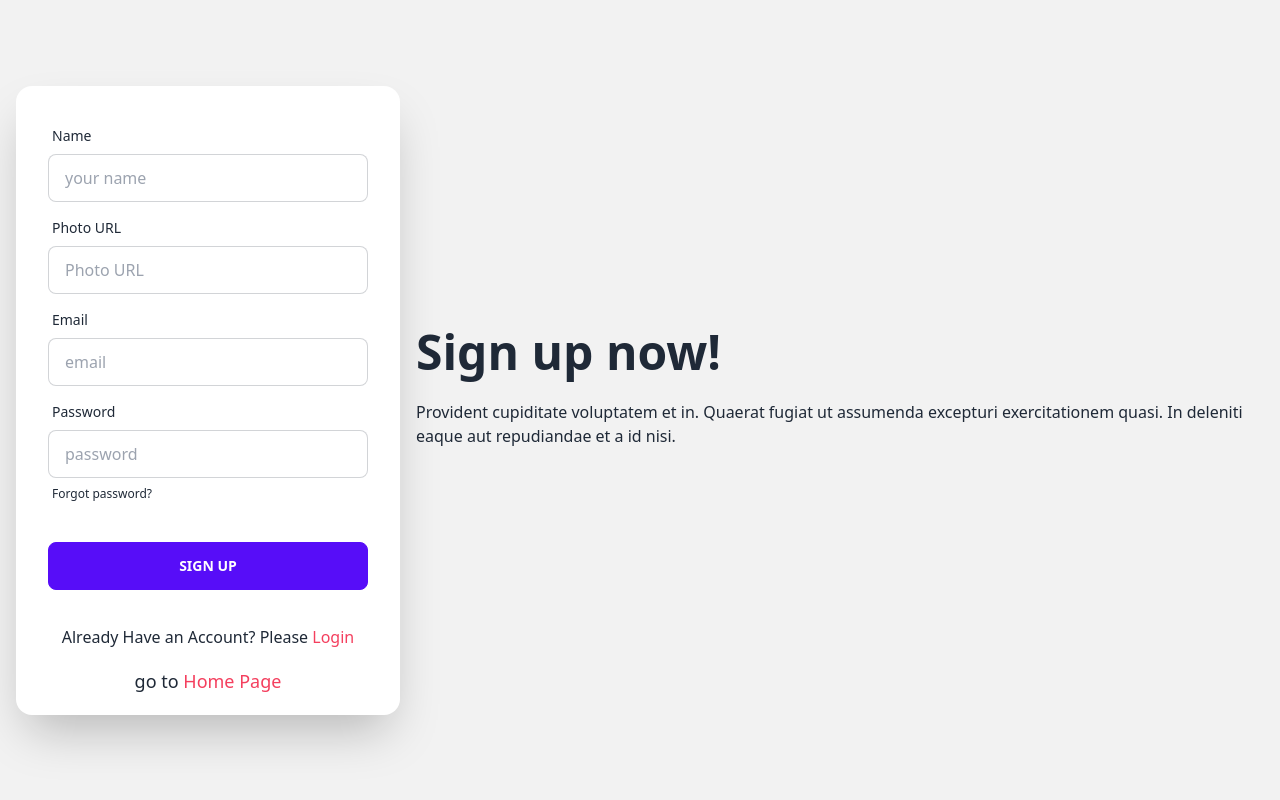
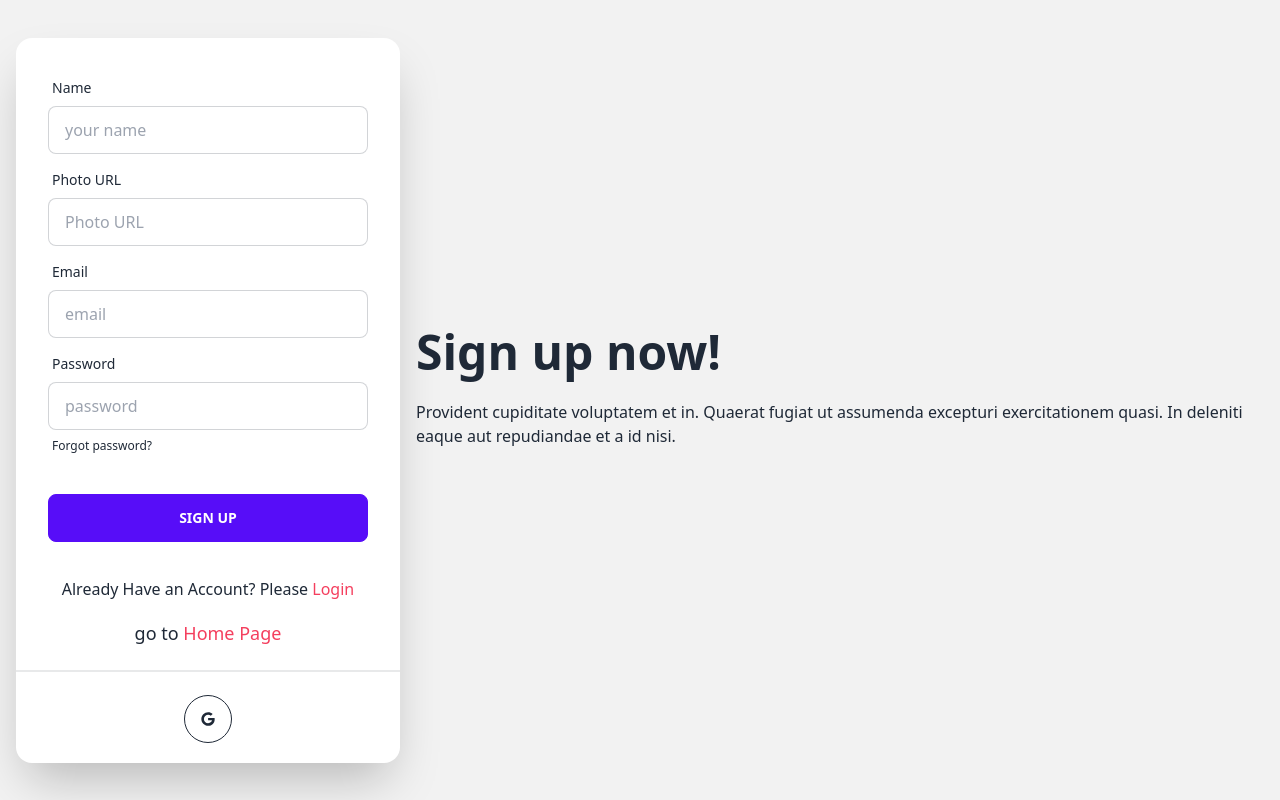
Before and after one commit to ahasan7861/Bistro-Boss-Restaurant-Client-finalProject, a React (Vite) app: page /signup in a window 1280 px wide. Built offline with nearby package versions, Linux system fonts and the light colour scheme; no server answers.

Commit message:
Load All Users

```diff
--- a/src/Layout/DashBoard.jsx
+++ b/src/Layout/DashBoard.jsx
@@ -10,7 +10,7 @@
   return (
     <div className="drawer drawer-mobile">
       <input id="my-drawer-2" type="checkbox" className="drawer-toggle" />
-      <div className="drawer-content flex flex-col items-center justify-center">
+      <div className="drawer-content  flex flex-col ">
 
         <Outlet></Outlet>
 
--- a/src/Pages/Login/Login.jsx
+++ b/src/Pages/Login/Login.jsx
@@ -10,6 +10,7 @@
 import { Link, useLocation, useNavigate } from "react-router-dom";
 import { Helmet } from "react-helmet-async";
 import Swal from "sweetalert2";
+import SocialLogin from "../Shared/SocialLogin/SocialLogin";
 
 const Login = () => {
 
@@ -142,7 +143,9 @@
                 <Link className="text-rose-500" to="/signup"> Create an Account
                 </Link>
               </small>
+              <SocialLogin></SocialLogin>
             </p>
+
           </div>
         </div>
       </div>
--- /dev/null
+++ b/src/Pages/Shared/SocialLogin/SocialLogin.jsx
@@ -0,0 +1,55 @@
+// eslint-disable-next-line no-unused-vars
+import React, { useContext } from "react";
+import { FaGoogle } from "react-icons/fa";
+import { AuthContext } from "../../../Providers/AuthProviders";
+import { useLocation, useNavigate } from "react-router-dom";
+
+const SocialLogin = () => {
+  const { googleSignIn } = useContext(AuthContext);
+
+  const navigate = useNavigate();
+  const location = useLocation();
+
+  const from = location.state?.from?.pathname || "/";
+
+  const handleGoogleSignIn = () => {
+    googleSignIn().then((result) => {
+      const loggedInUser = result.user;
+      console.log(loggedInUser);
+      const saveUser = {name: loggedInUser.displayName, email: loggedInUser.email}
+      fetch('http://localhost:5000/users', {
+            method: 'POST',
+            headers: {
+              'content-type': 'application/json'
+
+            },
+            body: JSON.stringify(saveUser)
+
+          })
+          .then(res => res.json())
+          .then(() => {
+
+
+            navigate(from, {replace: true})
+          })
+
+
+
+
+    });
+  };
+
+  return (
+    <div>
+      <div className="divider"></div>
+      <button
+        onClick={handleGoogleSignIn}
+        className="btn btn-circle btn-outline"
+      >
+        <FaGoogle></FaGoogle>
+      </button>
+    </div>
+  );
+};
+
+export default SocialLogin;
--- a/src/Pages/SignUp/SignUp.jsx
+++ b/src/Pages/SignUp/SignUp.jsx
@@ -5,6 +5,7 @@
 import { Link, useNavigate } from "react-router-dom";
 import { AuthContext } from "../../Providers/AuthProviders";
 import Swal from "sweetalert2";
+import SocialLogin from "../Shared/SocialLogin/SocialLogin";
 
 const SignUp = () => {
   const {
@@ -19,7 +20,7 @@
   const navigate = useNavigate();
 
   const onSubmit = (data) => {
-    console.log(data);
+
     createUser(data.email, data.password)
     .then(result => {
         const loggedUser = result.user;
@@ -27,14 +28,31 @@
 
         updateUserProfile(data.name, data.photoURL)
         .then(() => {
-          console.log('user profile info updated')
-          reset();
+
+          const saveUser = {name: data.name, email: data.email}
+          fetch('http://localhost:5000/users', {
+            method: 'POST',
+            headers: {
+              'content-type': 'application/json'
+
+            },
+            body: JSON.stringify(saveUser)
+
+          })
+          .then(res => res.json())
+          .then(data => {
+            if(data.insertedId){
+              reset();
           Swal.fire({
             icon: 'success',
             title: 'Success!',
             text: 'Sign Up Successful.',
           });
           navigate('/');
+            }
+          })
+
+
         })
         .catch(error => console.log(error))
 
@@ -184,6 +202,7 @@
                  <Link className="text-rose-500" to="/"> Home Page
                 </Link>
               </>
+              <SocialLogin></SocialLogin>
               </p>
 
           </div>
--- a/src/Providers/AuthProviders.jsx
+++ b/src/Providers/AuthProviders.jsx
@@ -1,6 +1,6 @@
 // eslint-disable-next-line no-unused-vars
 import React, { createContext, useEffect, useState } from 'react';
-import { createUserWithEmailAndPassword, getAuth, onAuthStateChanged, signInWithEmailAndPassword, signOut, updateProfile, } from "firebase/auth";
+import { GoogleAuthProvider, createUserWithEmailAndPassword, getAuth, onAuthStateChanged, signInWithEmailAndPassword, signInWithPopup, signOut, updateProfile, } from "firebase/auth";
 import app from '../firebase/firebase.config';
 
 
@@ -13,6 +13,8 @@
     const [user, setUser] = useState(null);
     const [loading, setLoading] = useState(true);
 
+    const googleProvider = new GoogleAuthProvider();
+
     const createUser = (email, password) => {
         setLoading(true);
         return createUserWithEmailAndPassword(auth, email, password);
@@ -21,6 +23,11 @@
     const signIn = (email, password) => {
         setLoading(true);
         return signInWithEmailAndPassword(auth, email, password);
+    }
+
+    const googleSignIn = () => {
+        setLoading(true);
+        return signInWithPopup(auth, googleProvider)
     }
 
     const logOut = () => {
@@ -56,6 +63,7 @@
         loading,
         createUser,
         signIn,
+        googleSignIn,
         logOut,
         updateUserProfile
     }
--- a/src/Routes/Routes.jsx
+++ b/src/Routes/Routes.jsx
@@ -48,7 +48,9 @@
     },
     {
       path: "dashboard",
-      element: <DashBoard></DashBoard>,
+      element: <PrivateRoutes>
+        <DashBoard></DashBoard>
+        </PrivateRoutes>,
       children: [
         {
           path: "mycart",
```
